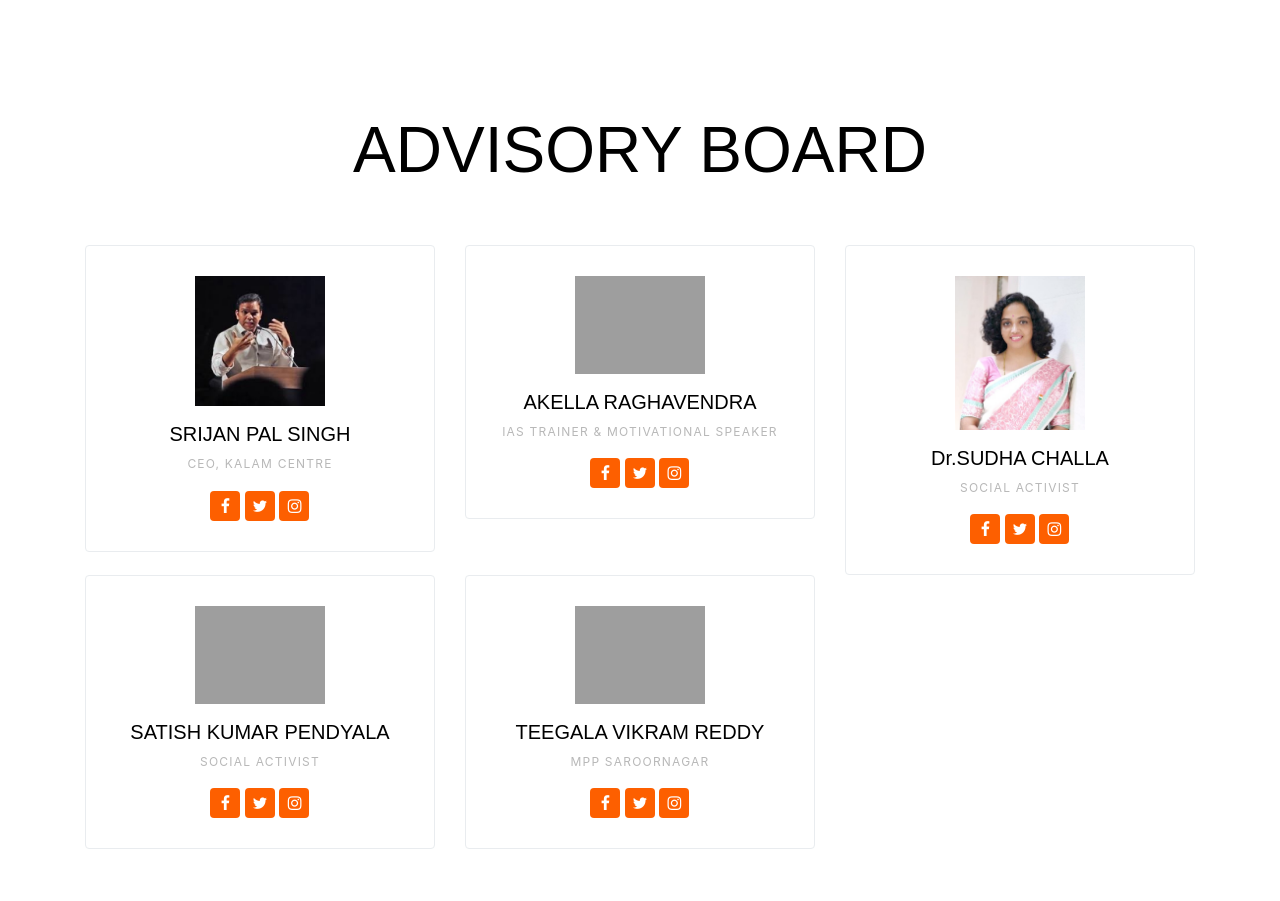
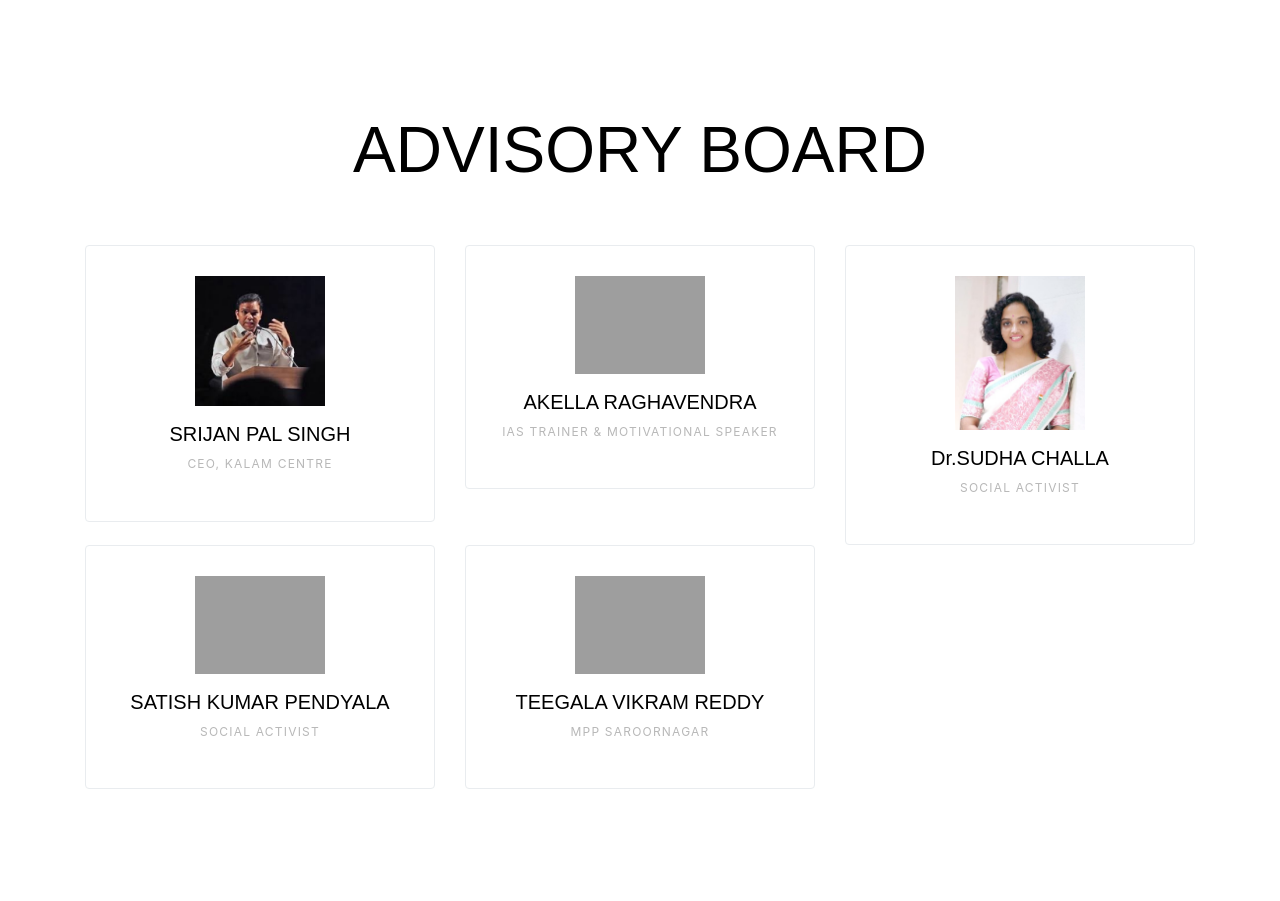
Before and after one commit to rajeshkumarkarra/yuvathirang, a Django app: page / in a window 1280 px wide. Shown: the part 4420-5321 px from the top of the page. Run offline with Django 3.2, Linux system fonts and the light colour scheme; some libraries are stand-ins or nearby versions; some web fonts are replaced; grey boxes are pictures that could not be loaded.

Commit message:
fb links

```diff
--- a/yuva/templates/yuva/index.html
+++ b/yuva/templates/yuva/index.html
@@ -258,11 +258,7 @@
                   <h3 class="font-size-20 text-black">SRIJAN PAL SINGH </h3>
                   <span class="d-block font-gray-5 letter-spacing-1 text-uppercase font-size-12 mb-3">CEO, KALAM CENTRE</span>
                   <p class="px-3 mb-3"> </p>
-                  <div class="block-social-1">
-                    <a href="#" class="btn border-w-2 rounded primary-primary-outline--hover"><span class="icon-facebook"></span></a>
-                    <a href="#" class="btn border-w-2 rounded primary-primary-outline--hover"><span class="icon-twitter"></span></a>
-                    <a href="#" class="btn border-w-2 rounded primary-primary-outline--hover"><span class="icon-instagram"></span></a>
-                  </div>
+
                 </div>
               </div>
               <div class="col-lg-4 col-md-6 mb-4 mb-lg-0" data-aos="fade-up" data-aos-delay="100">
@@ -273,11 +269,7 @@
                   <h3 class="font-size-20 text-black">AKELLA RAGHAVENDRA</h3>
                   <span class="d-block font-gray-5 letter-spacing-1 text-uppercase font-size-12 mb-3">IAS TRAINER & MOTIVATIONAL SPEAKER</span>
                   <p class="px-3 mb-3"> </p>
-                  <div class="block-social-1">
-                    <a href="#" class="btn border-w-2 rounded primary-primary-outline--hover"><span class="icon-facebook"></span></a>
-                    <a href="#" class="btn border-w-2 rounded primary-primary-outline--hover"><span class="icon-twitter"></span></a>
-                    <a href="#" class="btn border-w-2 rounded primary-primary-outline--hover"><span class="icon-instagram"></span></a>
-                  </div>
+
                 </div>
               </div>
               <div class="col-lg-4 col-md-6 mb-4 mb-lg-0" data-aos="fade-up" data-aos-delay="200">
@@ -288,11 +280,6 @@
                   <h3 class="font-size-20 text-black">Dr.SUDHA CHALLA</h3>
                   <span class="d-block font-gray-5 letter-spacing-1 text-uppercase font-size-12 mb-3">SOCIAL ACTIVIST</span>
                   <p class="px-3 mb-3"> </p>
-                  <div class="block-social-1">
-                    <a href="#" class="btn border-w-2 rounded primary-primary-outline--hover"><span class="icon-facebook"></span></a>
-                    <a href="#" class="btn border-w-2 rounded primary-primary-outline--hover"><span class="icon-twitter"></span></a>
-                    <a href="#" class="btn border-w-2 rounded primary-primary-outline--hover"><span class="icon-instagram"></span></a>
-                  </div>
                 </div>
               </div>
 
@@ -304,11 +291,6 @@
                   <h3 class="font-size-20 text-black">SATISH KUMAR PENDYALA</h3>
                   <span class="d-block font-gray-5 letter-spacing-1 text-uppercase font-size-12 mb-3">SOCIAL ACTIVIST</span>
                   <p class="px-3 mb-3"> </p>
-                  <div class="block-social-1">
-                    <a href="#" class="btn border-w-2 rounded primary-primary-outline--hover"><span class="icon-facebook"></span></a>
-                    <a href="#" class="btn border-w-2 rounded primary-primary-outline--hover"><span class="icon-twitter"></span></a>
-                    <a href="#" class="btn border-w-2 rounded primary-primary-outline--hover"><span class="icon-instagram"></span></a>
-                  </div>
                 </div>
               </div>
               <div class="col-lg-4 col-md-6 mb-4 mb-lg-0" data-aos="fade-up" data-aos-delay="200">
@@ -319,11 +301,6 @@
                   <h3 class="font-size-20 text-black">TEEGALA VIKRAM REDDY</h3>
                   <span class="d-block font-gray-5 letter-spacing-1 text-uppercase font-size-12 mb-3">MPP SAROORNAGAR</span>
                   <p class="px-3 mb-3"> </p>
-                  <div class="block-social-1">
-                    <a href="#" class="btn border-w-2 rounded primary-primary-outline--hover"><span class="icon-facebook"></span></a>
-                    <a href="#" class="btn border-w-2 rounded primary-primary-outline--hover"><span class="icon-twitter"></span></a>
-                    <a href="#" class="btn border-w-2 rounded primary-primary-outline--hover"><span class="icon-instagram"></span></a>
-                  </div>
                 </div>
               </div>
             </div>
```
